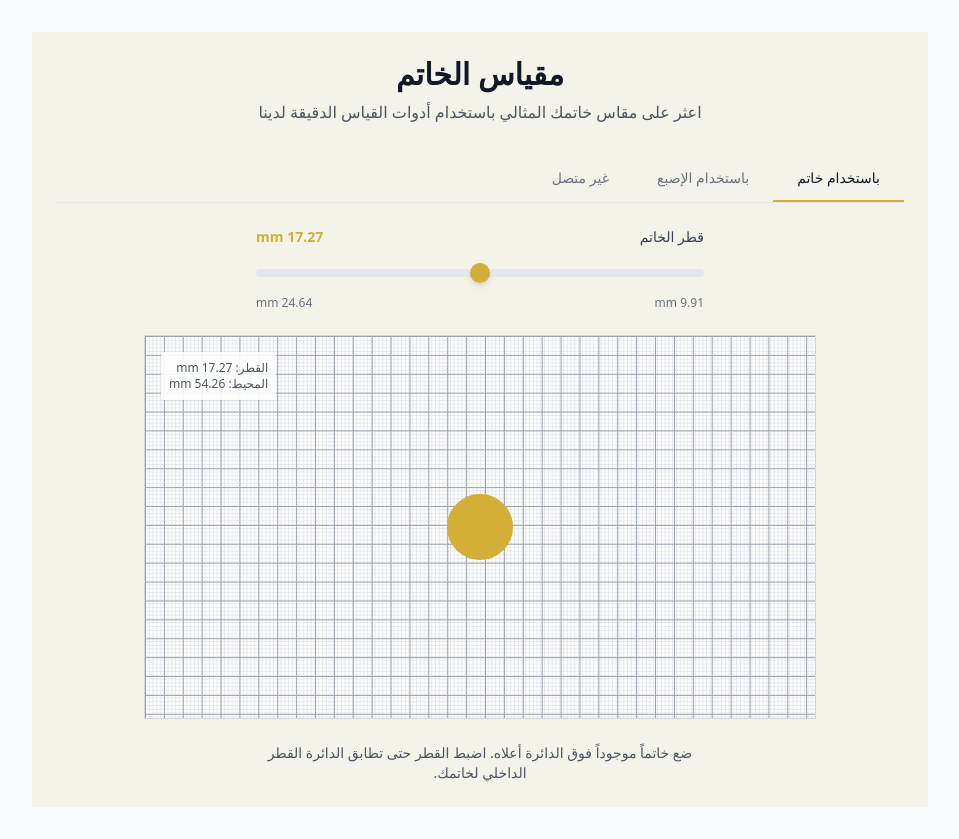
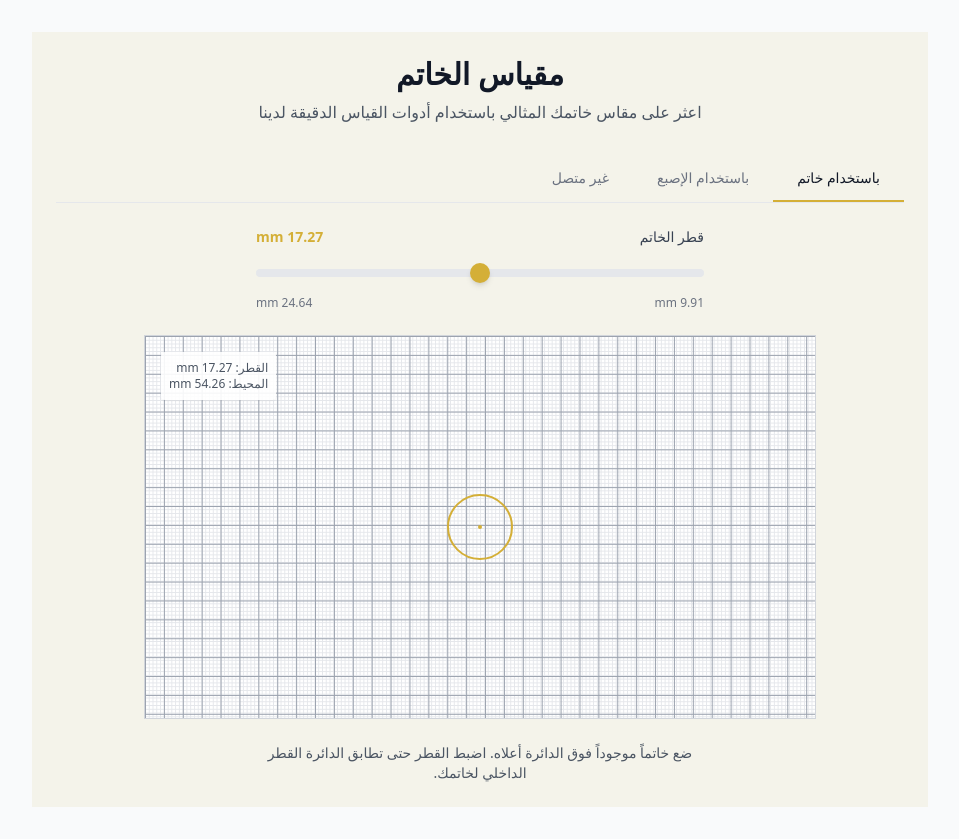
Before and after one commit to Lukaskulig-Team/ring-size-visualizer-react, a React (Vite) app: page / in a window 1280 px wide. Shown: the whole page, without its empty margins (160-1119 px from the left). Built offline with nearby package versions, Linux system fonts and the light colour scheme.

Commit message:
Fix: Make ring circle transparent
Reverted the background color of the ring circle to transparent.

```diff
--- a/src/components/ring-sizer/SizeSlider.tsx
+++ b/src/components/ring-sizer/SizeSlider.tsx
@@ -50,14 +50,16 @@ const SizeSlider = ({ value, onChange, min, max, label, unit }: SizeSliderProps)
             '--moz-range-thumb-bg': '#D4AF37',
           } as React.CSSProperties}
         />
-        <style jsx>{`
+        <style>
+          {`
             input[type="range"]::-webkit-slider-thumb {
               background-color: #D4AF37;
             }
             input[type="range"]::-moz-range-thumb {
               background-color: #D4AF37;
             }
-        `}</style>
+          `}
+        </style>
       </div>
 
       <div className="flex justify-between text-xs text-gray-500">
--- a/src/components/ring-sizer/WithRingTab.tsx
+++ b/src/components/ring-sizer/WithRingTab.tsx
@@ -27,12 +27,11 @@ const WithRingTab = () => {
       <MillimeterGrid className="h-96 mx-auto max-w-2xl">
         <div className="absolute inset-0 flex items-center justify-center">
           <div
-            className="border-2 rounded-full bg-opacity-30 transition-all duration-300 ease-in-out"
+            className="border-2 rounded-full transition-all duration-300 ease-in-out"
             style={{
               width: `${mmToPx(diameter)}px`,
               height: `${mmToPx(diameter)}px`,
-              borderColor: '#D4AF37',
-              backgroundColor: '#D4AF37'
+              borderColor: '#D4AF37'
             }}
           >
             {/* Ring center dot */}
```
Lines whose indentation alone changed are shown as unchanged.
